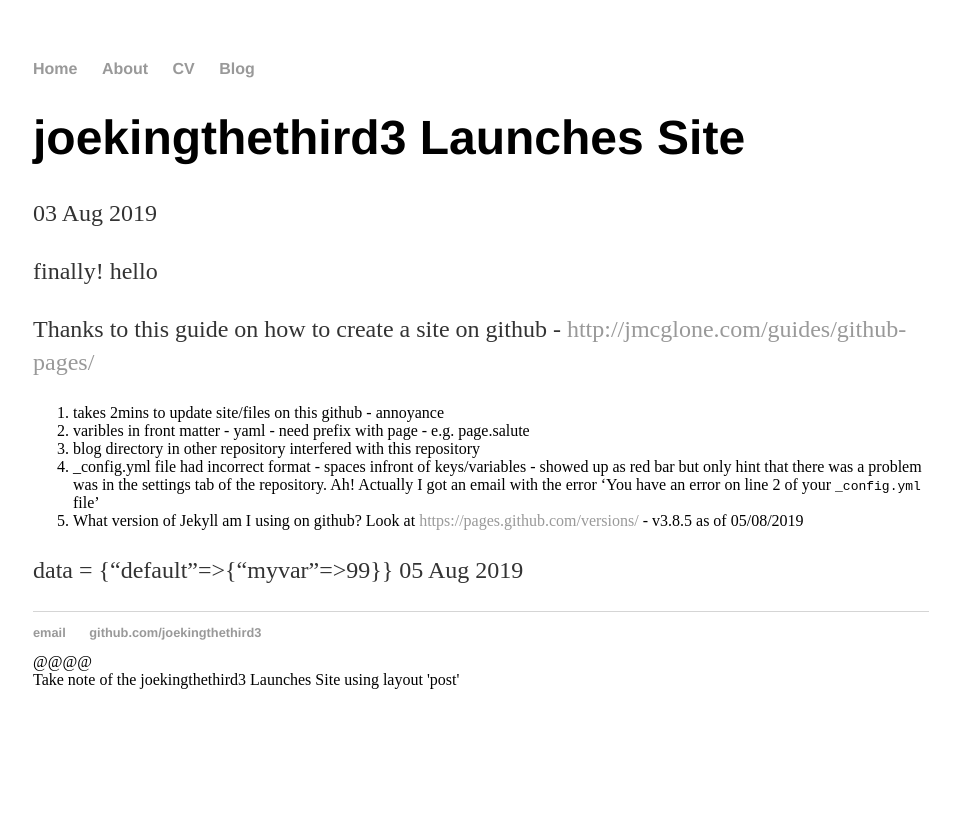
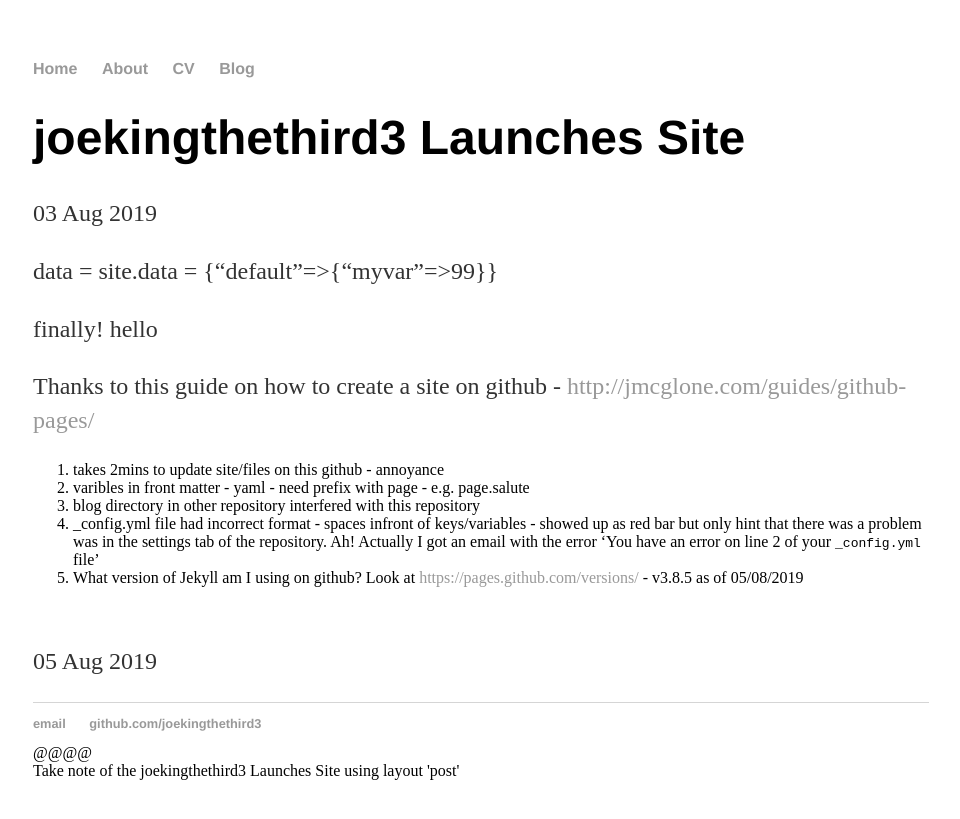
Before and after one commit to joekingTheThird3/joekingTheThird3.github.io, a Jekyll site: the page built from _posts/2019-08-03-myfirstpost.md, in a window 1280 px wide. Shown: the top 819 px of the page, without its empty margins (159-1119 px from the left). Built offline with Jekyll 4.4.1, drawn with Linux system fonts in a browser that asks for light colours.

Commit message:
Update 2019-08-03-myfirstpost.md

```diff
--- a/_posts/2019-08-03-myfirstpost.md
+++ b/_posts/2019-08-03-myfirstpost.md
@@ -4,6 +4,9 @@ title: "joekingthethird3 Launches Site"
 date: 2019-08-03
 salute: hello
 ---
+
+data = site.data = {{  site.data }}
+
 
 finally! {{  page.salute }}
 
@@ -18,5 +21,6 @@ but only hint that there was a problem was in the settings tab of the repository
 
 
 
-data = {{  site.data }}
+
+<br>
 {{ site.time | date_to_string }}
```
